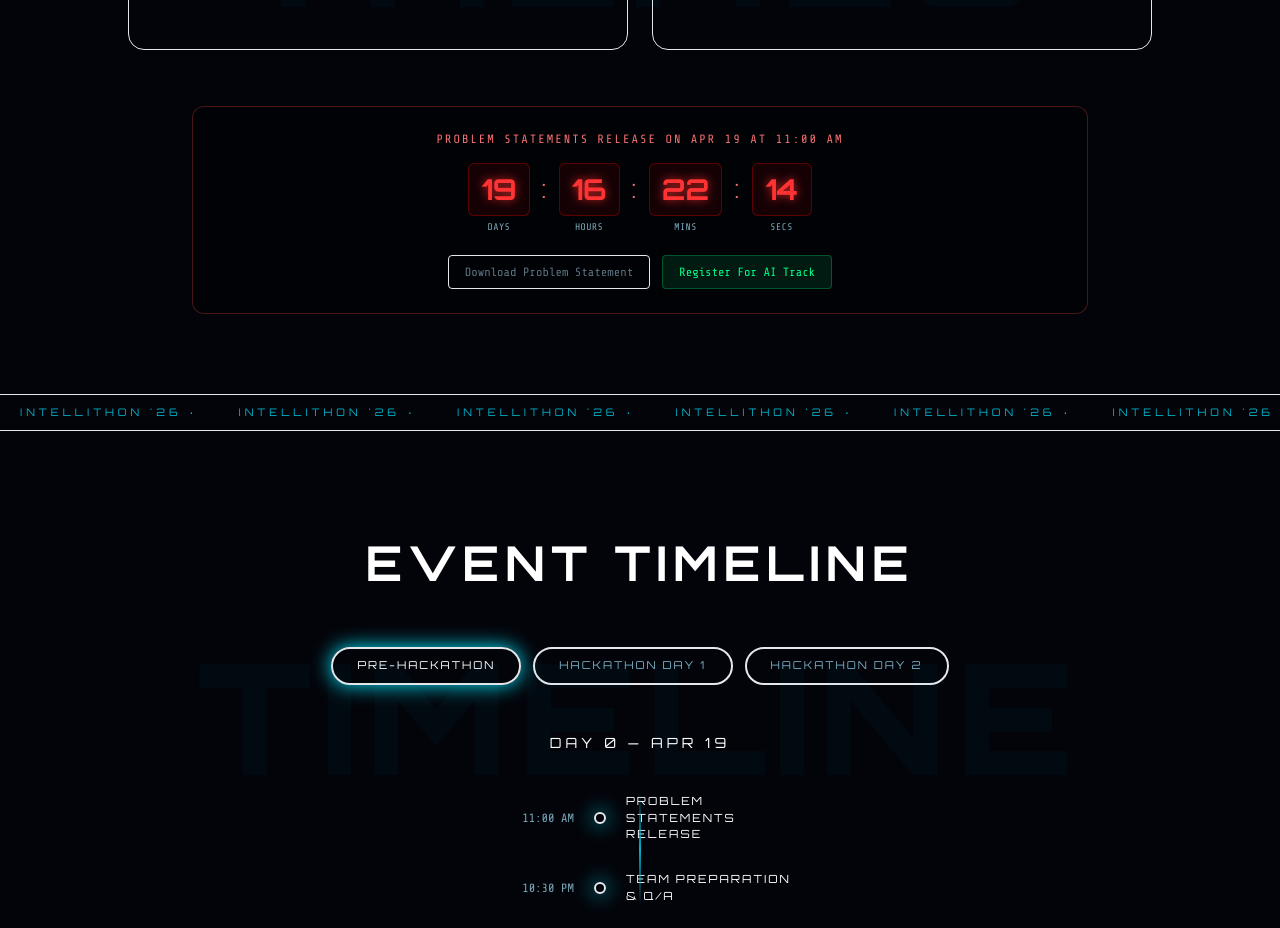
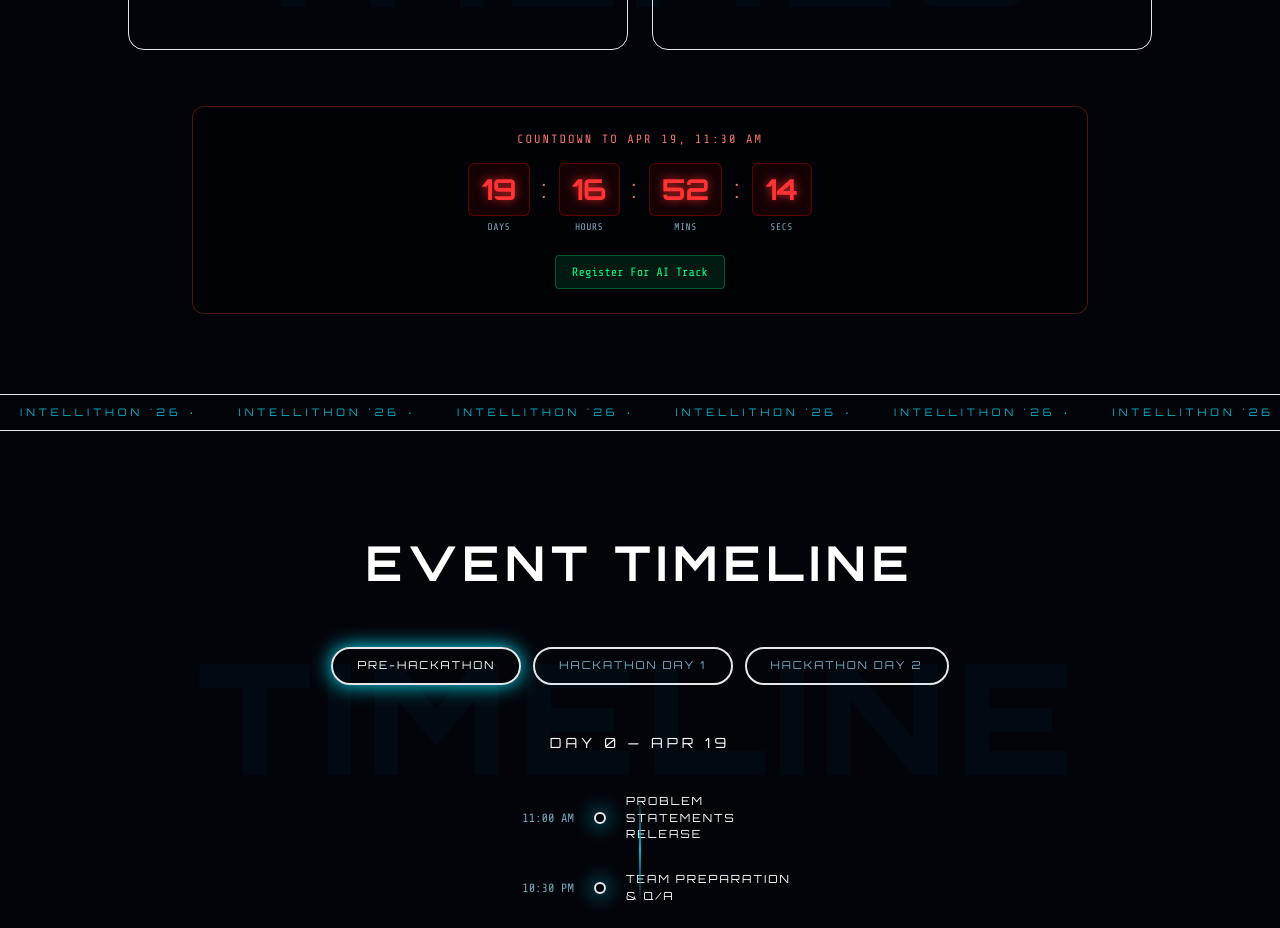
Before and after one commit to Nishant28-sh/Intellithon-26, a React (Vite) app: page / in a window 1280 px wide. Shown: the part 2060-2988 px from the top of the page. Built offline with nearby package versions, Linux system fonts and the light colour scheme.

Commit message:
Start Themes countdown at 11:30 AM

```diff
--- a/src/components/Themes.jsx
+++ b/src/components/Themes.jsx
@@ -1,7 +1,6 @@
 import { useState, useEffect } from 'react'
 import { motion } from 'framer-motion'
 import Marquee from './Marquee'
-import problemStatementsPdf from "../Assests/Intellithon'26 Problem Statements.pdf"
 
 const themes = [
   { icon: '🤖', title: 'Artificial Intelligence (AI)', desc: 'The only track for Intellithon \"26: build impactful AI-first products and intelligent systems that solve real-world problems.' },
@@ -9,31 +8,34 @@ const themes = [
 ]
 
 function useCountdown(target) {
-  const [time, setTime] = useState({ days: 0, hours: 0, mins: 0, secs: 0, isReleased: false })
+  const [time, setTime] = useState({ days: 0, hours: 0, mins: 0, secs: 0 })
+
   useEffect(() => {
     const tick = () => {
       const diff = new Date(target) - new Date()
       if (diff <= 0) {
-        setTime({ days: 0, hours: 0, mins: 0, secs: 0, isReleased: true })
+        setTime({ days: 0, hours: 0, mins: 0, secs: 0 })
         return
       }
+
       setTime({
-        days:  Math.floor(diff / 86400000),
+        days: Math.floor(diff / 86400000),
         hours: Math.floor((diff % 86400000) / 3600000),
-        mins:  Math.floor((diff % 3600000) / 60000),
-        secs:  Math.floor((diff % 60000) / 1000),
-        isReleased: false,
+        mins: Math.floor((diff % 3600000) / 60000),
+        secs: Math.floor((diff % 60000) / 1000),
       })
     }
+
     tick()
     const id = setInterval(tick, 1000)
     return () => clearInterval(id)
   }, [target])
+
   return time
 }
 
 export default function Themes() {
-  const time = useCountdown('2026-04-19T11:00:00')
+  const time = useCountdown('2026-04-19T11:30:00')
   const pad = n => String(n).padStart(2, '0')
 
   return (
@@ -78,7 +80,6 @@ export default function Themes() {
           ))}
         </div>
 
-        {/* PS Countdown Box */}
         <motion.div
           initial={{ opacity: 0, scale: 0.95 }}
           whileInView={{ opacity: 1, scale: 1 }}
@@ -86,7 +87,7 @@ export default function Themes() {
           transition={{ duration: 0.6 }}
           className="w-full max-w-4xl mx-auto bg-black/50 border border-red-500/30 rounded-xl px-4 sm:px-8 py-6 overflow-hidden"
         >
-          <p className="font-mono text-[0.62rem] sm:text-xs text-red-400 tracking-[1.5px] sm:tracking-[2px] mb-4 uppercase">Problem statements release on Apr 19 at 11:00 AM</p>
+          <p className="font-mono text-[0.62rem] sm:text-xs text-red-400 tracking-[1.5px] sm:tracking-[2px] mb-4 uppercase">Countdown to Apr 19, 11:30 AM</p>
           <div className="flex items-center justify-center gap-2 sm:gap-3 mb-5 flex-wrap">
             {[['days', time.days], ['hours', time.hours], ['mins', time.mins], ['secs', time.secs]].map(([label, val], i) => (
               <div key={label} className="flex items-center gap-2 sm:gap-3">
@@ -99,18 +100,6 @@ export default function Themes() {
             ))}
           </div>
           <div className="flex gap-3 justify-center flex-wrap">
-            <a
-              href={time.isReleased ? problemStatementsPdf : undefined}
-              download={time.isReleased ? 'Intellithon26-Problem-Statements.pdf' : undefined}
-              aria-disabled={!time.isReleased}
-              className={`w-full sm:w-auto font-mono text-xs px-4 py-2 rounded border transition-colors ${
-                time.isReleased
-                  ? 'bg-cyan-DEFAULT/10 border-cyan-DEFAULT/20 text-cyan-DEFAULT hover:bg-cyan-DEFAULT/20'
-                  : 'bg-cyan-DEFAULT/5 border-cyan-DEFAULT/10 text-[#5b7480] pointer-events-none cursor-not-allowed'
-              }`}
-            >
-              Download Problem Statement
-            </a>
             <a href="https://docs.google.com/forms/d/e/1FAIpQLScnmjhwvYoOV9uP0tOsS5miVdvb0kIv45c5LFxJ11PJwHVBxg/viewform?usp=publish-editor" target="_blank" rel="noreferrer" className="w-full sm:w-auto bg-green/10 border border-green/25 text-green font-mono text-xs px-4 py-2 rounded hover:bg-green/20 transition-colors">
               Register For AI Track
             </a>
```
Also changed, not shown: 1 other file (tests, documents, lock files or other folders).
